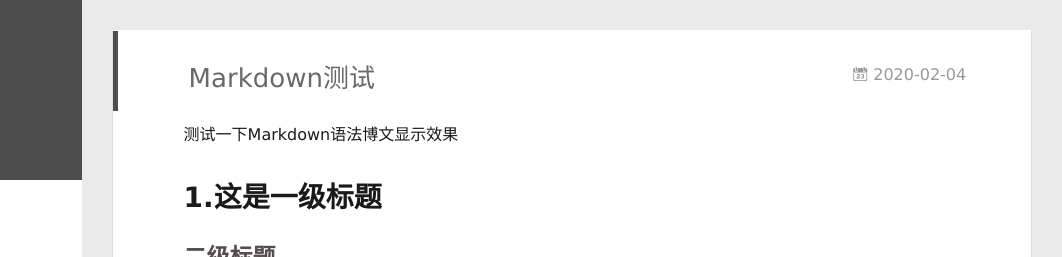
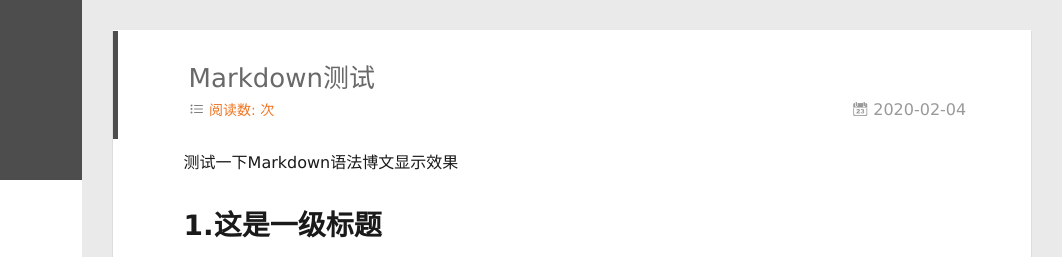
Before and after one commit to DamonXiang/DamonXiang.github.io, a plain HTML site: page 2020/02/04/MarkdownTest/index.html in a window 1280 px wide. Shown: the top 257 px of the page, 218-1280 px from the left. Drawn offline with Linux system fonts and the light colour scheme; some packages are replaced by stand-ins of ours; a script that the page names is missing.

Commit message:
Site updated: 2020-02-05 14:24:24

```diff
--- a/2020/02/04/MarkdownTest/index.html
+++ b/2020/02/04/MarkdownTest/index.html
@@ -169,6 +169,15 @@
       Markdown测试
     </h1>
 
+
+
+  <br/>
+  <a class="cloud-tie-join-count" href="javascript:void(0);" style="color:gray;font-size:14px;">
+  <span class="icon-sort"></span>
+  <span id="busuanzi_container_page_pv" style="color:#ef7522;font-size:14px;">
+            阅读数: <span id="busuanzi_value_page_pv"></span>次 &nbsp;&nbsp;
+  </span>
+  </a>
 
 
         <a href="/2020/02/04/MarkdownTest/" class="archive-article-date">
```
Also changed, not shown: 2020/02/04/hello-world/index.html (+9 -0 lines), index.html (+2 -0 lines).
